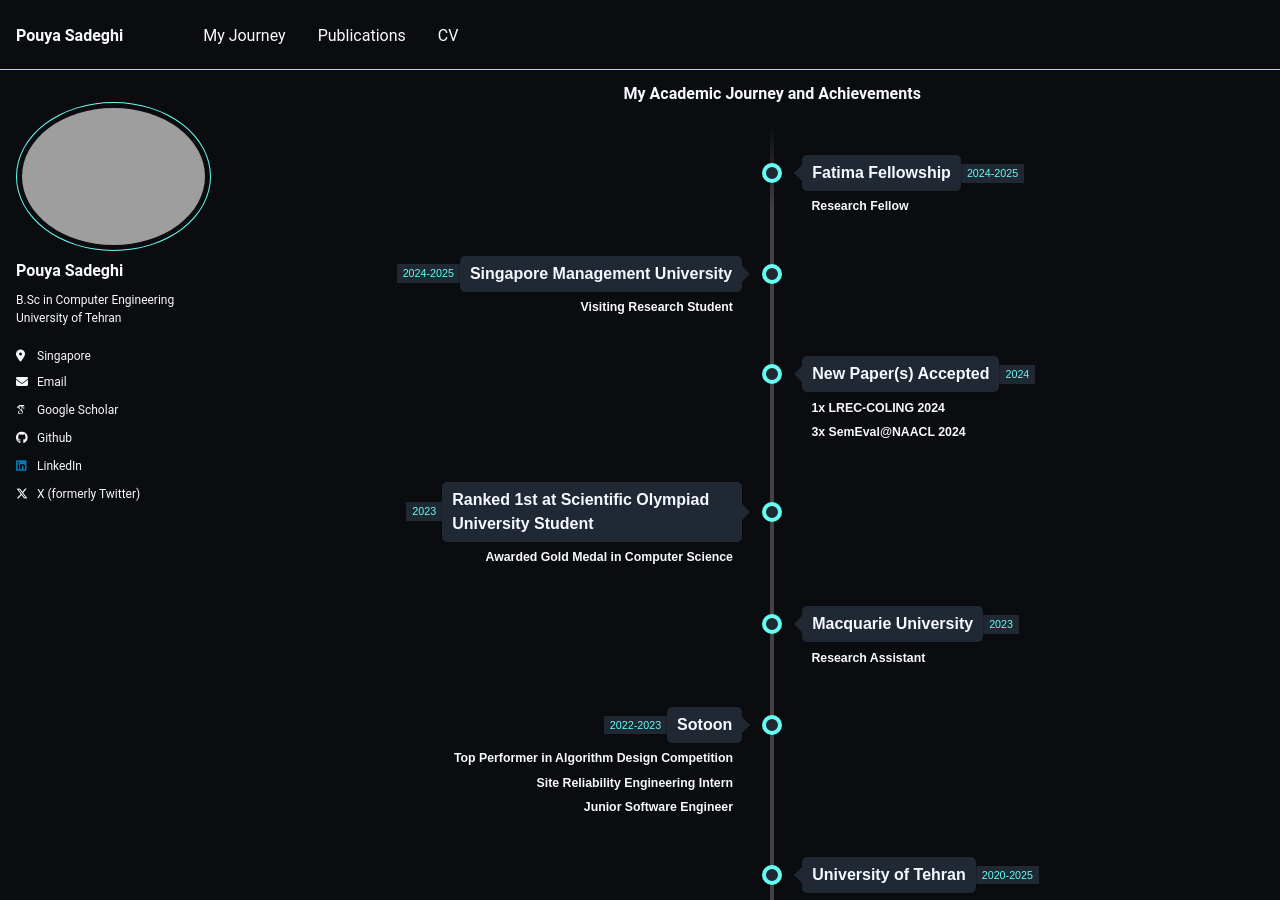
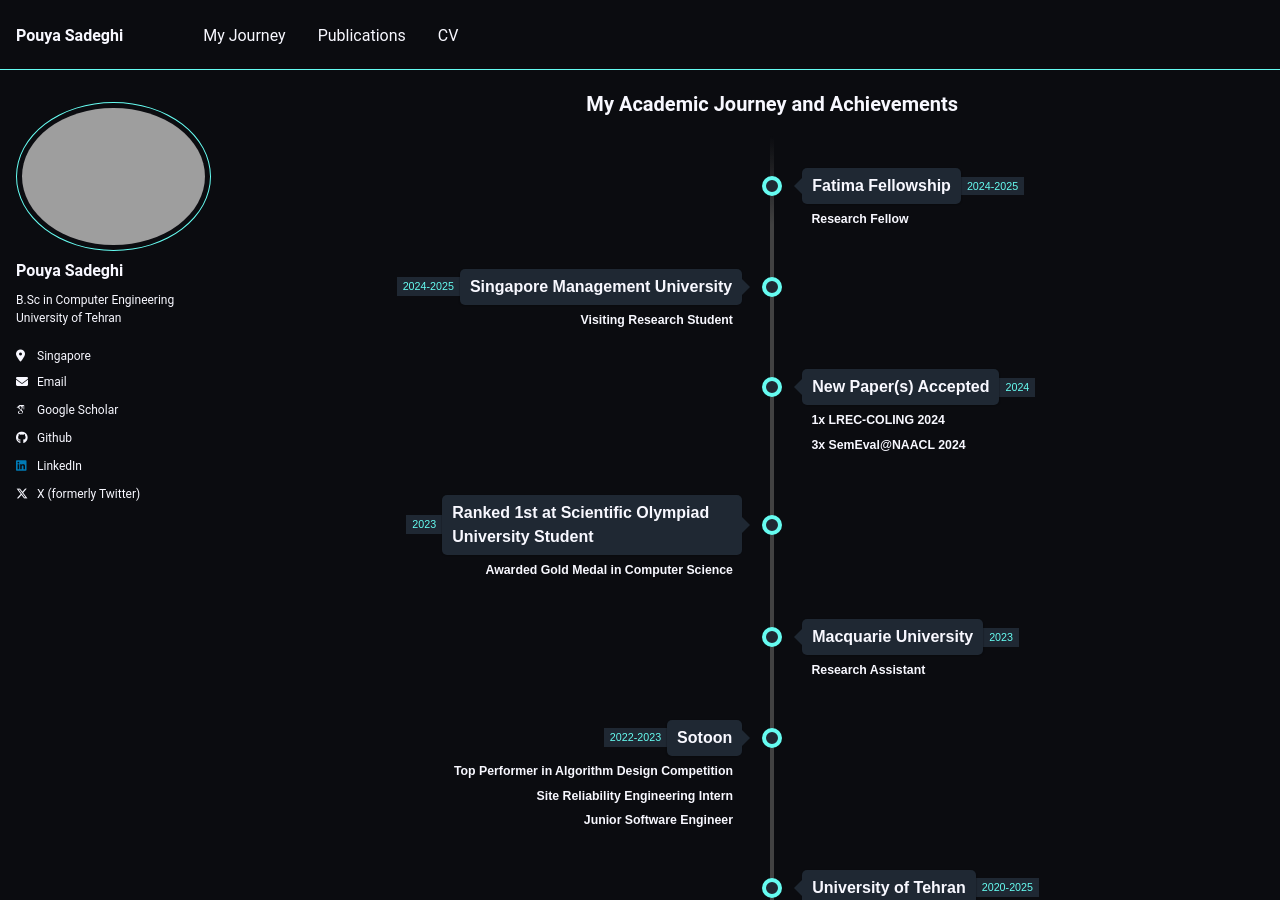
Before and after one commit to Ipouyall/Ipouyall.github.io, a Jekyll site: the page built from _pages/timeline.html, in a window 1280 px wide and 900 px high. Built offline with Jekyll 4.4.1, drawn with Linux system fonts in a browser that asks for light colours; some web fonts are replaced.

Commit message:
Finalize the timeline

```diff
--- a/_pages/timeline.html
+++ b/_pages/timeline.html
@@ -347,7 +347,7 @@ author_profile: true
 
 <body>
 
-  <h3 style="text-align: center;">My Academic Journey and Achievements</h3>
+  <h2 style="text-align: center;">My Academic Journey and Achievements</h2>
 
   <div class="docs-section">
 
```
